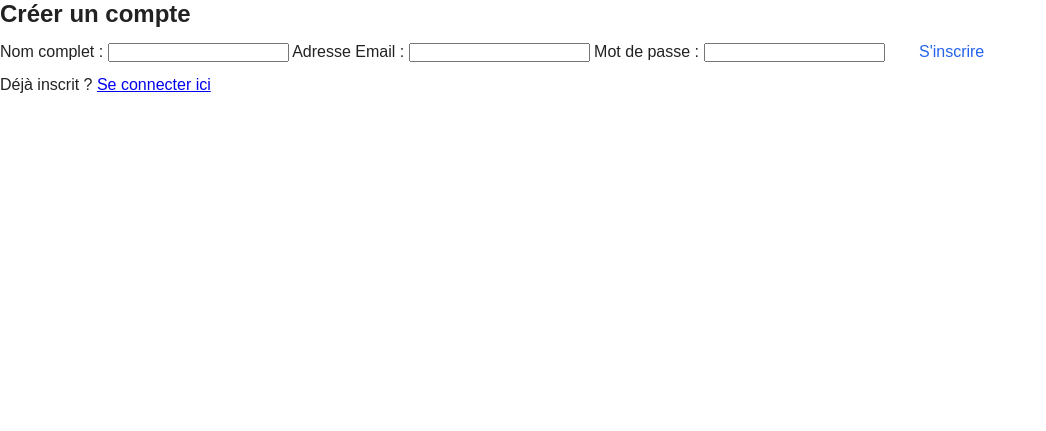
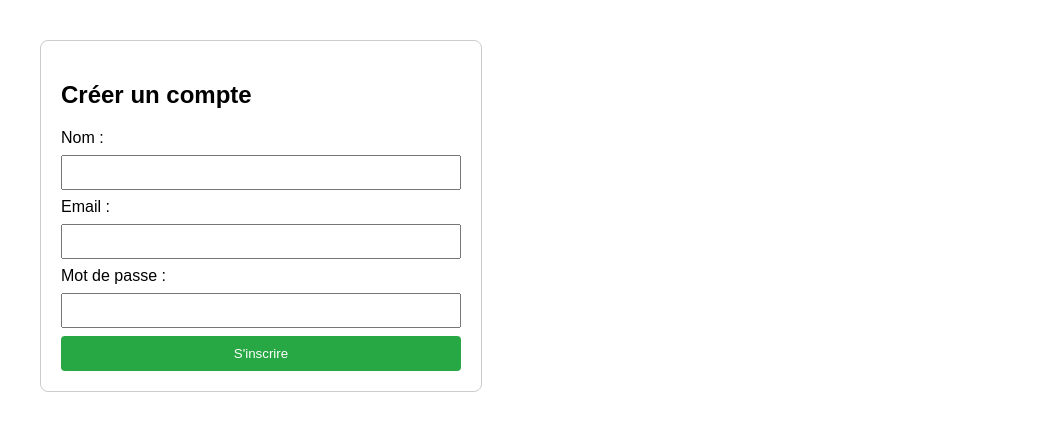
Before and after one commit to ngouachegnetambojosias-jpg/mon_site, a PHP site: page /register.php in a window 1280 px wide. Shown: the top 431 px of the page, without its empty margins (0-1046 px from the left). Run offline with PHP 8.4, Linux system fonts and the light colour scheme.

Commit message:
Update register.php

```diff
--- a/register.php
+++ b/register.php
@@ -1,8 +1,7 @@
 <?php
 require_once 'config.php';
 
-$error = '';
-$success = '';
+$message = '';
 
 if ($_SERVER['REQUEST_METHOD'] === 'POST') {
     $nom = trim($_POST['nom'] ?? '');
@@ -10,62 +9,73 @@ if ($_SERVER['REQUEST_METHOD'] === 'POST') {
     $password = $_POST['password'] ?? '';
 
     if (!empty($nom) && !empty($email) && !empty($password)) {
-        // Vérifier si l'email existe déjà
-        $stmt = $pdo->prepare("SELECT id FROM users WHERE email = ?");
-        $stmt->execute([$email]);
+        try {
+            // Hachage du mot de passe pour la sécurité
+            $hash = password_hash($password, PASSWORD_DEFAULT);
 
-        if ($stmt->fetch()) {
-            $error = "Cet email est déjà utilisé.";
-        } else {
-            // Hachage du mot de passe
-            $hashedPassword = password_hash($password, PASSWORD_BCRYPT);
+            // Insertion dans la table users (en gérant les colonnes password ou mot_de_passe)
+            $stmt = $pdo->prepare("INSERT INTO users (nom, email, password) VALUES (:nom, :email, :password)");
+            $stmt->execute([
+                ':nom' => $nom,
+                ':email' => $email,
+                ':password' => $hash
+            ]);
 
-            // Insertion de l'utilisateur
-            $stmt = $pdo->prepare("INSERT INTO users (nom, email, password, is_premium) VALUES (?, ?, ?, 0)");
-            if ($stmt->execute([$nom, $email, $hashedPassword])) {
-                $success = "Inscription réussie ! Vous pouvez maintenant vous connecter.";
+            $message = "<p style='color: green;'>Inscription réussie ! <a href='login.php'>Se connecter</a></p>";
+        } catch (PDOException $e) {
+            // Si la colonne 'password' n'existe pas, on tente 'mot_de_passe'
+            if (strpos($e->getMessage(), "Unknown column 'password'") !== false) {
+                try {
+                    $stmt = $pdo->prepare("INSERT INTO users (nom, email, mot_de_passe) VALUES (:nom, :email, :password)");
+                    $stmt->execute([
+                        ':nom' => $nom,
+                        ':email' => $email,
+                        ':password' => $hash
+                    ]);
+                    $message = "<p style='color: green;'>Inscription réussie ! <a href='login.php'>Se connecter</a></p>";
+                } catch (PDOException $e2) {
+                    $message = "<p style='color: red;'>Erreur BDD : " . htmlspecialchars($e2->getMessage()) . "</p>";
+                }
             } else {
-                $error = "Une erreur est survenue lors de l'inscription.";
+                $message = "<p style='color: red;'>Erreur : " . htmlspecialchars($e->getMessage()) . "</p>";
             }
         }
     } else {
-        $error = "Veuillez remplir tous les champs.";
+        $message = "<p style='color: red;'>Veuillez remplir tous les champs.</p>";
     }
 }
 ?>
+
 <!DOCTYPE html>
 <html lang="fr">
 <head>
     <meta charset="UTF-8">
-    <title>Inscription - Exercices d'Allemand</title>
-    <link rel="stylesheet" href="style.css">
+    <title>Inscription</title>
+    <style>
+        body { font-family: Arial, sans-serif; margin: 40px; }
+        .form-box { max-width: 400px; padding: 20px; border: 1px solid #ccc; border-radius: 8px; }
+        .form-box input { width: 100%; padding: 8px; margin: 8px 0; box-sizing: border-box; }
+        .form-box button { width: 100%; padding: 10px; background-color: #28a745; color: white; border: none; border-radius: 4px; cursor: pointer; }
+    </style>
 </head>
 <body>
-    <div class="form-container">
-        <h2>Créer un compte</h2>
 
-        <?php if ($error): ?>
-            <p class="msg-error"><?= htmlspecialchars($error) ?></p>
-        <?php endif; ?>
+<div class="form-box">
+    <h2>Créer un compte</h2>
+    <?= $message ?>
+    <form action="register.php" method="POST">
+        <label>Nom :</label>
+        <input type="text" name="nom" required>
 
-        <?php if ($success): ?>
-            <p class="msg-success"><?= htmlspecialchars($success) ?></p>
-            <p><a href="login.php">Se connecter</a></p>
-        <?php else: ?>
-            <form action="register.php" method="POST">
-                <label for="nom">Nom complet :</label>
-                <input type="text" id="nom" name="nom" required>
+        <label>Email :</label>
+        <input type="email" name="email" required>
 
-                <label for="email">Adresse Email :</label>
-                <input type="email" id="email" name="email" required>
+        <label>Mot de passe :</label>
+        <input type="password" name="password" required>
 
-                <label for="password">Mot de passe :</label>
-                <input type="password" id="password" name="password" required>
+        <button type="submit">S'inscrire</button>
+    </form>
+</div>
 
-                <button type="submit">S'inscrire</button>
-            </form>
-            <p>Déjà inscrit ? <a href="login.php">Se connecter ici</a></p>
-        <?php endif; ?>
-    </div>
 </body>
 </html>
```
